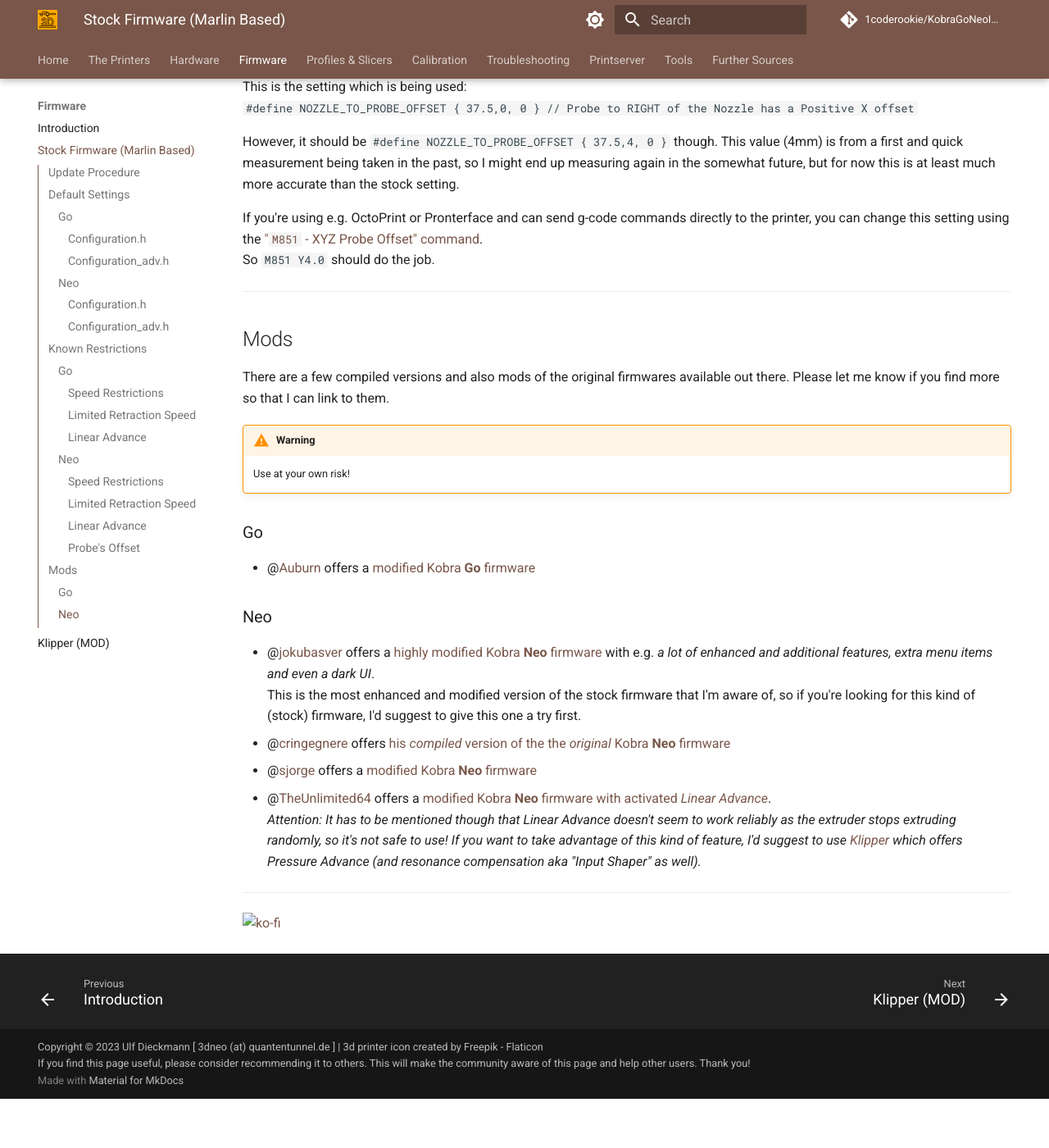
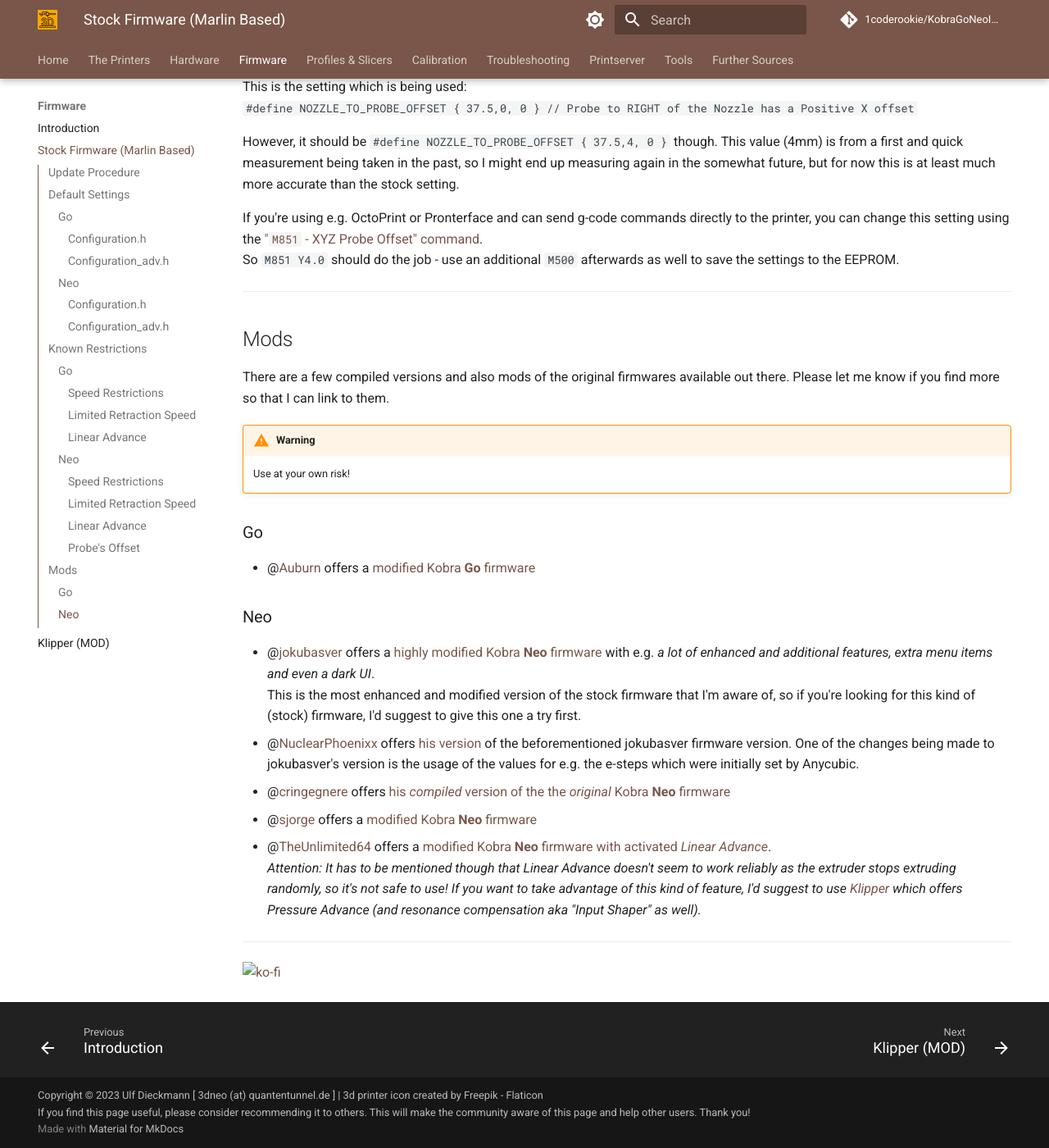
Before and after one commit to 1coderookie/KobraGoNeoInsights, an MkDocs documentation site: the page built from docs/firmware/fw_marlin.md, in a window 1280 px wide and 1400 px high, scrolled down 16811 px. Shown: the whole window at 82% size. Built offline with MkDocs 1.6.1 and Material for MkDocs 9.7.7, drawn with Linux system fonts in a browser that asks for light colours; comment, search, counter and statistics services are not loaded; before the commit the page ends 18151 px from its top, so only the background shows below that.

Commit message:
Update fw_marlin.md

```diff
--- a/docs/firmware/fw_marlin.md
+++ b/docs/firmware/fw_marlin.md
@@ -850,7 +850,7 @@
 However, it should be `#define NOZZLE_TO_PROBE_OFFSET { 37.5,4, 0 }` though. This value (4mm) is from a first and quick measurement being taken in the past, so I might end up measuring again in the somewhat future, but for now this is at least much more accurate than the stock setting.
 
 If you're using e.g. OctoPrint or Pronterface and can send g-code commands directly to the printer, you can change this setting using the ["`M851` - XYZ Probe Offset" command](https://marlinfw.org/docs/gcode/M851.html).
-So `M851 Y4.0` should do the job.
+So `M851 Y4.0` should do the job - use an additional `M500` afterwards as well to save the settings to the EEPROM.
 
 
 ---
@@ -871,6 +871,7 @@
 
 - @[jokubasver](https://github.com/jokubasver) offers a [highly modified Kobra **Neo** firmware](https://github.com/jokubasver/Kobra_Neo) with e.g. *a lot of enhanced and additional features, extra menu items and even a dark UI*.
   This is the most enhanced and modified version of the stock firmware that I'm aware of, so if you're looking for this kind of (stock) firmware, I'd suggest to give this one a try first.
+- @[NuclearPhoenixx](https://github.com/NuclearPhoenixx) offers [his version](https://github.com/NuclearPhoenixx/Kobra_Neo) of the beforementioned jokubasver firmware version. One of the changes being made to jokubasver's version is the usage of the values for e.g. the e-steps which were initially set by Anycubic.
 - @[cringegnere](https://github.com/cringegnere) offers [his *compiled* version of the the *original* Kobra **Neo** firmware](https://github.com/cringegnere/Kobra_Neo/releases/tag/v1.3.3_original)
 - @[sjorge](https://github.com/sjorge) offers a [modified Kobra **Neo** firmware](https://github.com/sjorge/Kobra_Neo_Fw)
 - @[TheUnlimited64](https://github.com/TheUnlimited64) offers a [modified Kobra **Neo** firmware with activated *Linear Advance*](https://github.com/TheUnlimited64/Kobra_Neo_Firmware).
```
